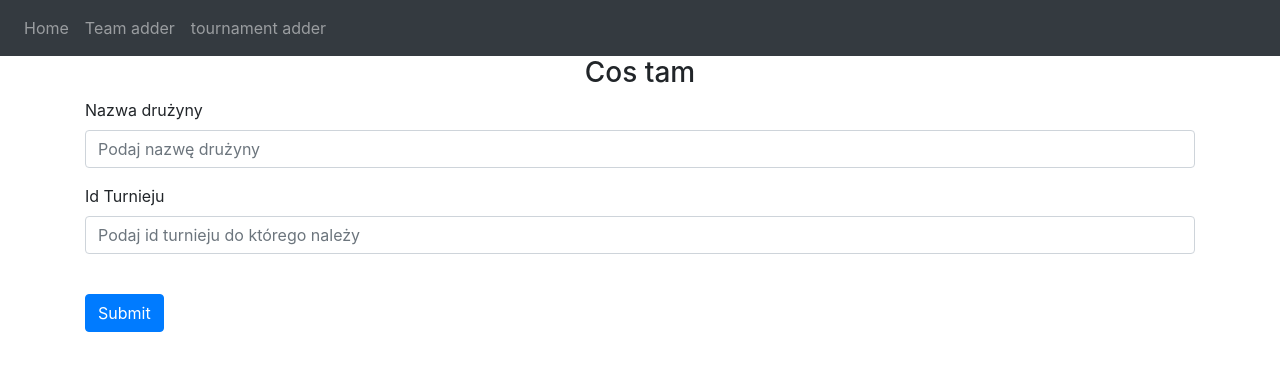
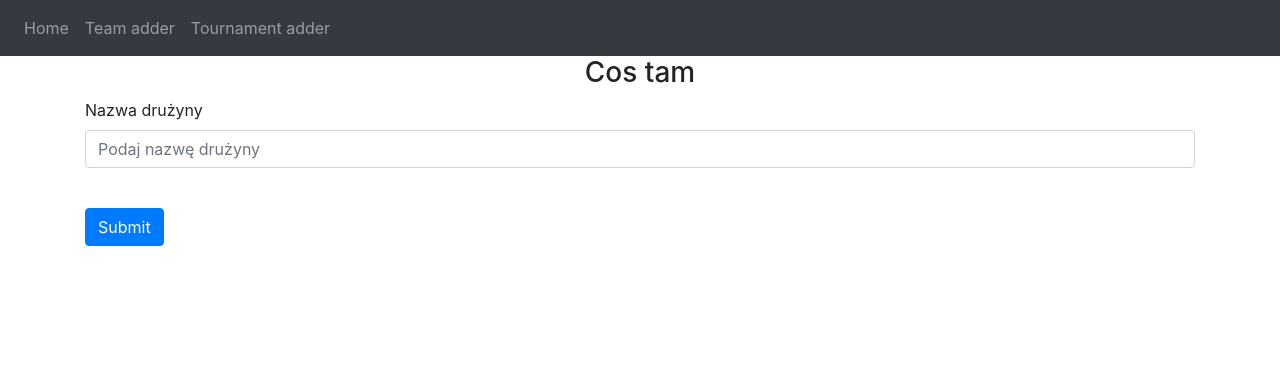
Before and after one commit to MarekAcc/Turniej_Sportowy, a Flask app: page /team in a window 1280 px wide. Shown: the top 371 px of the page. Run offline with Flask 3, Linux system fonts and the light colour scheme; some libraries are stand-ins or nearby versions.

Commit message:
dodano w home.html jako komentarz opis mniej więcej co trzeba zrobić

```diff
--- a/app/templates/base.html
+++ b/app/templates/base.html
@@ -41,7 +41,7 @@
                     <a class="nav-item nav-link" id="signUp" href="/sign-up">Sign Up</a> -->
                   </div>
                   <div class="navbar-nav">
-                    <a class="nav-item nav-link" id="home" href="/create-tournament">tournament adder</a>
+                    <a class="nav-item nav-link" id="home" href="/create-tournament">Tournament adder</a>
                     <!-- <a class="nav-item nav-link" id="logout" href="/logout">Logout</a>
                     <a class="nav-item nav-link" id="login" href="/login">Login</a>
                     <a class="nav-item nav-link" id="signUp" href="/sign-up">Sign Up</a> -->
--- a/app/templates/home.html
+++ b/app/templates/home.html
@@ -3,6 +3,12 @@
 {% block title %}
 Changed
 {% endblock %}
+{% comment %} na środku tutaj mają się wyświetlać ostatnie 3 mecze dla każdej ligi, wynik meczu i miejsce w rankingu/ilosc wygranych każdej drużyny {% endcomment %}
+{% comment %}  Po lewej tabelka z wszystkimi ligami gdzie po kliknięciu przenosisz się do leaderboardu danej ligi, można zrobić tutaj że przenosi do tej samej strony ale z innym wybranym filtrem sortowania{% endcomment %}
+{% comment %} na górze w prawym rogu przycisk login który sprawi że pojawi się okienko na z=3(po prostu nad wszystkim) reszta się zaciemni lekko  {% endcomment %}
+{% comment %} obok loginu ikonka lupy, po kliknięciu przenosi do strony z możliwością wyszukania drużyny/gracza {% endcomment %}
+{% comment %} strona drużyny: po wejściu na nią widać ostatni mecz i wynik, zakładka wyniki która wyświetli mecze dla danej drużyny, zakładka mecze: pokaże zbliżające się mecze dla druzyny, zakładka skład: wyświetli zawodników i ich staty {% endcomment %}
+{% comment %} Strona Zawodnika: Wyświetli statystyki, wiek, przynależność do drużyny, ostatnie mecze w których brał udział {% endcomment %}
 
 {% block content %}
 Kontencik
--- a/app/templates/register_team.html
+++ b/app/templates/register_team.html
@@ -13,11 +13,6 @@ Create team
 
     </div>
 
-    <div class="form-group">
-        <label for="type">Id Turnieju</label>
-        <input type="text" class="form-control" id="tournament_id" name="tournament_id" placeholder="Podaj id turnieju do którego należy">
-
-    </div>
     <br />
     <button type="submit" class="btn btn-primary">Submit</button>
 </form>
```
